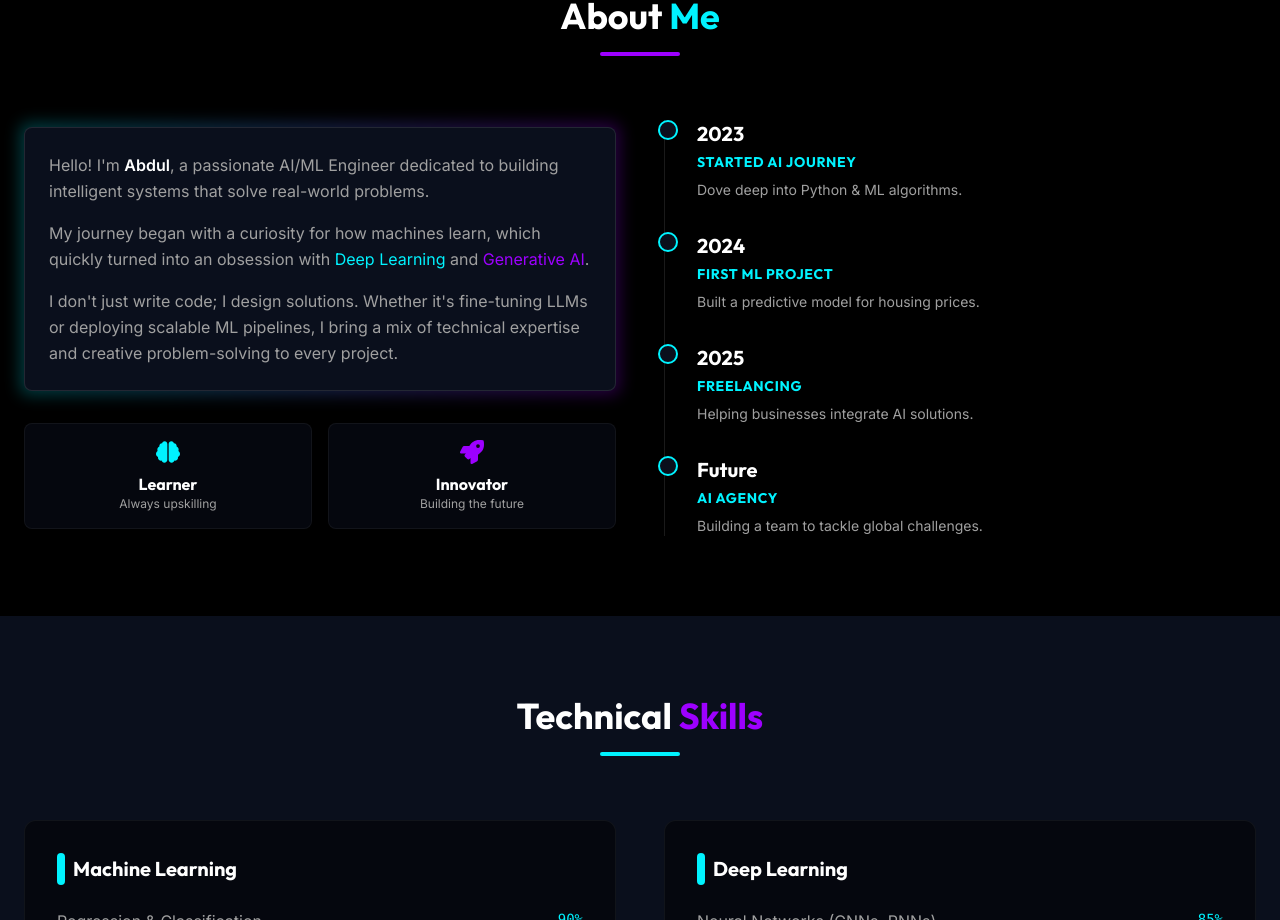
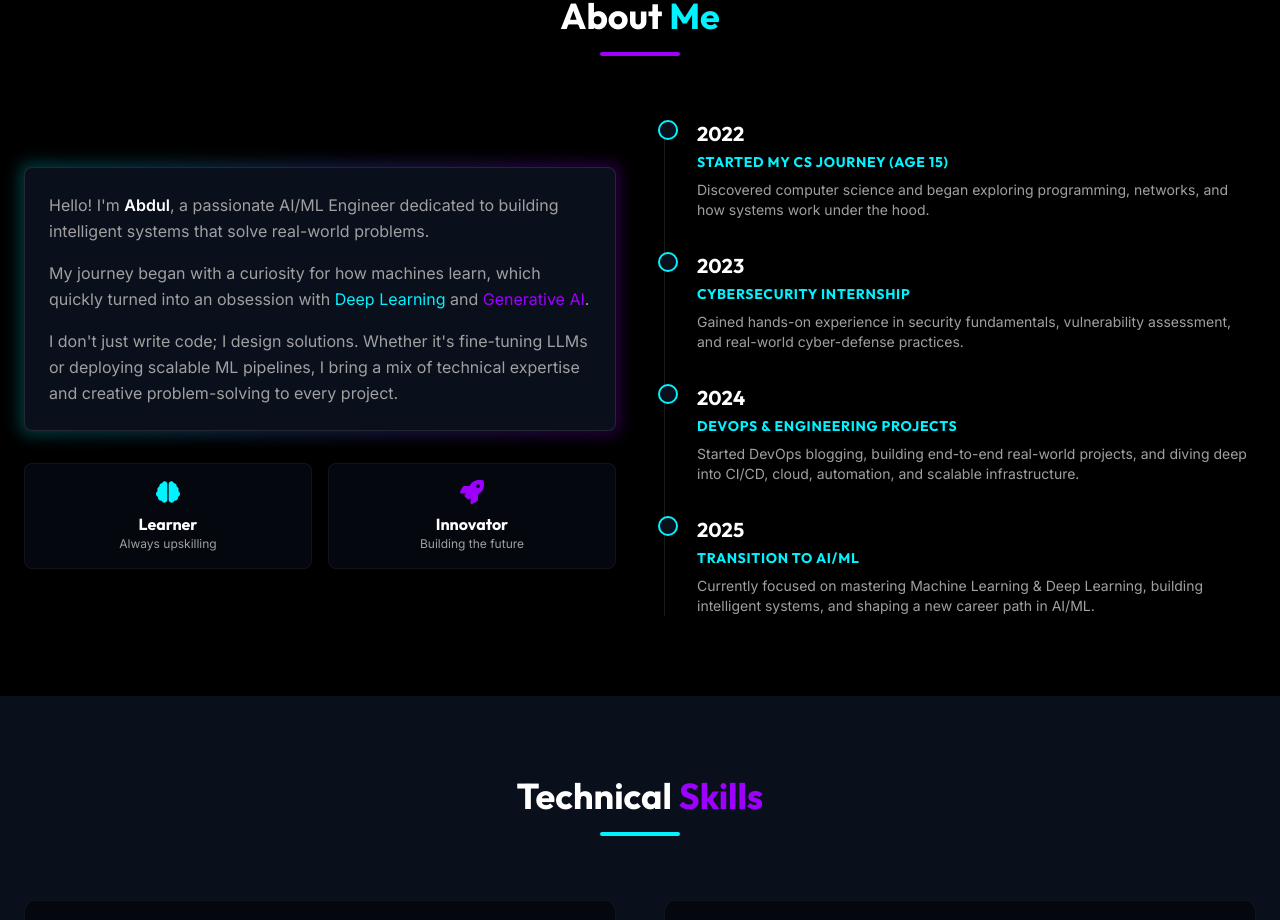
Before and after one commit to abdulraheem381/ai-portfolio, a React (Vite) app: page / in a window 1280 px wide. Shown: the part 884-1804 px from the top of the page. Built offline with nearby package versions, Linux system fonts and the light colour scheme.

Commit message:
timeline updated

```diff
--- a/src/components/About.jsx
+++ b/src/components/About.jsx
@@ -4,10 +4,10 @@ import { FaBrain, FaCode, FaRocket, FaLightbulb } from 'react-icons/fa';
 
 const About = () => {
     const milestones = [
-        { year: '2023', title: 'Started AI Journey', description: 'Dove deep into Python & ML algorithms.' },
-        { year: '2024', title: 'First ML Project', description: 'Built a predictive model for housing prices.' },
-        { year: '2025', title: 'Freelancing', description: 'Helping businesses integrate AI solutions.' },
-        { year: 'Future', title: 'AI Agency', description: 'Building a team to tackle global challenges.' },
+        { year: '2022', title: 'Started My CS Journey (Age 15)', description: 'Discovered computer science and began exploring programming, networks, and how systems work under the hood.' },
+        { year: '2023', title: 'Cybersecurity Internship', description: 'Gained hands-on experience in security fundamentals, vulnerability assessment, and real-world cyber-defense practices.' },
+        { year: '2024', title: 'DevOps & Engineering Projects', description: 'Started DevOps blogging, building end-to-end real-world projects, and diving deep into CI/CD, cloud, automation, and scalable infrastructure.' },
+        { year: '2025', title: 'Transition to AI/ML', description: 'Currently focused on mastering Machine Learning & Deep Learning, building intelligent systems, and shaping a new career path in AI/ML.' },
     ];
 
     return (
```
